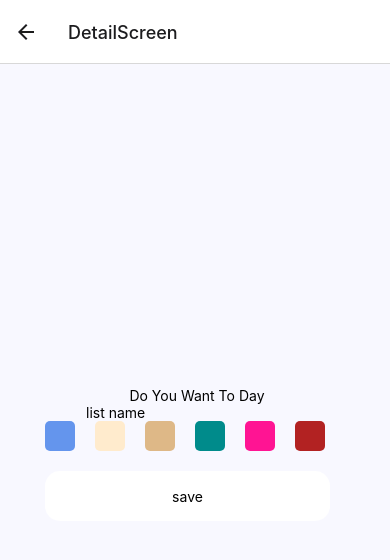
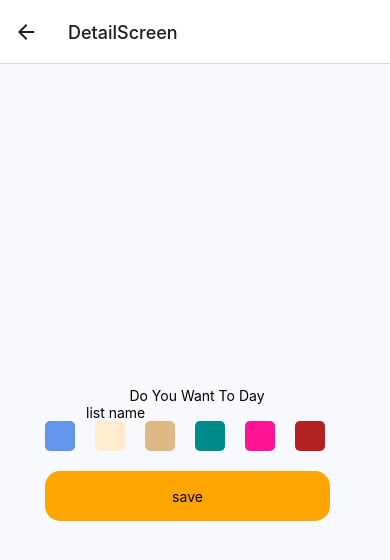
Before and after one commit to emreayhn/ToDoListApp, a React Native app: screen /DetailScreen in a window 390 px wide. Shown: the top 560 px of the page. Built offline with nearby package versions, Linux system fonts and the light colour scheme.

Commit message:
listscreen

```diff
--- a/App.tsx
+++ b/App.tsx
@@ -3,10 +3,12 @@ import { createNativeStackNavigator } from '@react-navigation/native-stack';
 import React from 'react';
 import DetailScreen from './src/screens/DetailScreen';
 import HomeScreen from './src/screens/HomeScreen';
+import ListScreen from "./src/screens/ListScreen";
 
 export type StackParams = {
   DetailScreen: any;
   aktivity: any;
+  ListScreen : any;
 };
 
 const Stack = createNativeStackNavigator<StackParams>();
@@ -17,6 +19,7 @@ function App() {
       <Stack.Navigator>
         <Stack.Screen name="aktivity" component={HomeScreen} />
         <Stack.Screen name="DetailScreen" component={DetailScreen} />
+        <Stack.Screen name="ListScreen" component={ListScreen} />
       </Stack.Navigator>
     </NavigationContainer>
   );
--- a/src/screens/DetailScreen.tsx
+++ b/src/screens/DetailScreen.tsx
@@ -8,11 +8,16 @@ import {
   TouchableOpacity,
 } from 'react-native';
 import {useNavigation} from '@react-navigation/native';
-import ColorView from './ColorView';
+import ColorView from '../compenents/ColorView';
+import { JumpingTransition } from 'react-native-reanimated';
+import {NativeStackNavigationProp} from '@react-navigation/native-stack';
+import {StackParams} from '../../App';
+import HomeScreen from './HomeScreen';
 
 const DetailScreen = () => {
-  const [selectedColor, setSelectedColor] = useState('#fff');
-
+  const navigation = useNavigation<NativeStackNavigationProp<StackParams>>();
+  const [selectedColor, setSelectedColor] = useState('orange');
+  const [name, setName] = useState("");
   const list = [
     {
       color: '#6495ed',
@@ -34,16 +39,19 @@ const DetailScreen = () => {
     },
   ];
 
-  const changeColorPress = (props: any) => {
+ /* const changeColorPress = (props: any) => {
     console.log('Save button pressed!');
   };
+  */
   const littleSquareBackgroundColor = styles.littleSquare.backgroundColor;
 
   return (
     <View style={styles.container}>
       <View style={styles.menu}>
         <Text> Do You Want To Day</Text>
-        <TextInput placeholder="list name"></TextInput>
+        <TextInput placeholder="list name"
+        value={name}
+        onChangeText={setName}></TextInput>
         <View style={styles.menuSquare}>
           {list.map((v, i) => (
             <TouchableOpacity
@@ -54,7 +62,8 @@ const DetailScreen = () => {
           ))}
         </View>
         <TouchableOpacity
-          style={[styles.saveButton, {backgroundColor: selectedColor}]}>
+          style={[styles.saveButton, {backgroundColor: selectedColor}]}
+          onPress={()=>navigation.navigate('aktivity', {name: (name)})}>
           <Text>save</Text>
         </TouchableOpacity>
       </View>
@@ -75,19 +84,23 @@ const styles = StyleSheet.create({
     justifyContent: 'center',
     flex: 1,
     //  backgroundColor:'pink'
+
   },
 
   menuSquare: {
     flexDirection: 'row',
     marginBottom: 20,
+
   },
 
   littleSquare: {
     backgroundColor: 'pink',
     width: 30,
     height: 30,
-    marginRight: 20,
+    marginRight:20,
     borderRadius: 5,
+
+
   },
   saveButton: {
     // backgroundColor:'yellow',
--- a/src/screens/HomeScreen.tsx
+++ b/src/screens/HomeScreen.tsx
@@ -1,4 +1,4 @@
-import React from 'react';
+import React, {useState} from 'react';
 import {
   ImageBackground,
   KeyboardAvoidingView,
@@ -11,15 +11,15 @@ import {
   View,
   Button,
 } from 'react-native';
-import {useNavigation} from '@react-navigation/native';
+import {useNavigation, useRoute} from '@react-navigation/native';
 import {NativeStackNavigationProp} from '@react-navigation/native-stack';
 import {StackParams} from '../../App';
 import CustomStyles from '../compenents/CustomStyles';
 
 const HomeScreen = () => {
   const navigation = useNavigation<NativeStackNavigationProp<StackParams>>();
+  const route = useRoute();
   return (
-
     <View style={styles.container}>
       <View style={styles.background}>
         <Text style={styles.text}> ACTİVİTİES</Text>
@@ -28,7 +28,11 @@ const HomeScreen = () => {
 
       <View style={styles.rowScroll}>
         <ScrollView horizontal>
-          <View style={styles.square}></View>
+          <TouchableOpacity style={styles.square}
+          onPress={() => navigation.navigate('ListScreen')}
+          >
+            <Text></Text>
+          </TouchableOpacity>
           <View style={styles.square}></View>
           <View style={styles.square}></View>
           <View style={styles.square}></View>
@@ -40,12 +44,11 @@ const HomeScreen = () => {
         <Text style={styles.plus}>+</Text>
         <KeyboardAvoidingView
           style={styles.plus}
-          behavior={Platform.OS === 'ios' ? 'padding' : 'height'}>
-
-        </KeyboardAvoidingView>
+          behavior={
+            Platform.OS === 'ios' ? 'padding' : 'height'
+          }></KeyboardAvoidingView>
       </TouchableOpacity>
     </View>
-
   );
 };
 
@@ -102,14 +105,13 @@ const styles = StyleSheet.create({
     alignItems: 'center',
     marginTop: 80,
     borderRadius: 50,
-    paddingLeft:17,
-    paddingTop:5,
+    paddingLeft: 17,
+    paddingTop: 5,
     fontWeight: 'bold',
     fontSize: 30,
   },
   item: {
     fontWeight: 'bold',
     fontSize: 15,
-
   },
 });
--- a/src/screens/ListScreen.tsx
+++ b/src/screens/ListScreen.tsx
@@ -0,0 +1,63 @@
+import { StyleSheet, Text, View, KeyboardAvoidingView , TextInput} from 'react-native'
+import React from 'react'
+import {useNavigation} from '@react-navigation/native';
+
+const ListScreen = () => {
+  return (
+    <View style={styles.container}>
+        <View style={styles.div}>
+            <Text style={styles.text}>Todo</Text>
+            <Text></Text>
+            <View style={styles.line}></View>
+        </View>
+
+        <KeyboardAvoidingView style={styles.keybord}>
+            <TextInput>
+
+            </TextInput>
+        </KeyboardAvoidingView>
+
+    </View>
+  )
+}
+
+export default ListScreen
+
+const styles = StyleSheet.create({
+    container: {
+        flex:1,
+        backgroundColor:'#f8f8ff',
+        justifyContent:'space-between'
+
+    },
+    div: {
+         backgroundColor:'cyan',
+        width:'100%',
+        height:'40%',
+
+
+
+    },
+    text: {
+        fontSize:45,
+        marginLeft:80
+    },
+    line:{
+        backgroundColor:'purple',
+        width:'100%',
+        height:'0.7%',
+        marginTop:20,
+        marginLeft:80
+    },
+    keybord:{
+        backgroundColor:'pink',
+        width:'100%',
+        height:'40%',
+
+    },
+    textInput: {
+
+    }
+
+
+})
```
Also changed, not shown: src/compenents/ColorView.tsx (renamed from src/screens/ColorView.tsx, +7 -0 lines).
